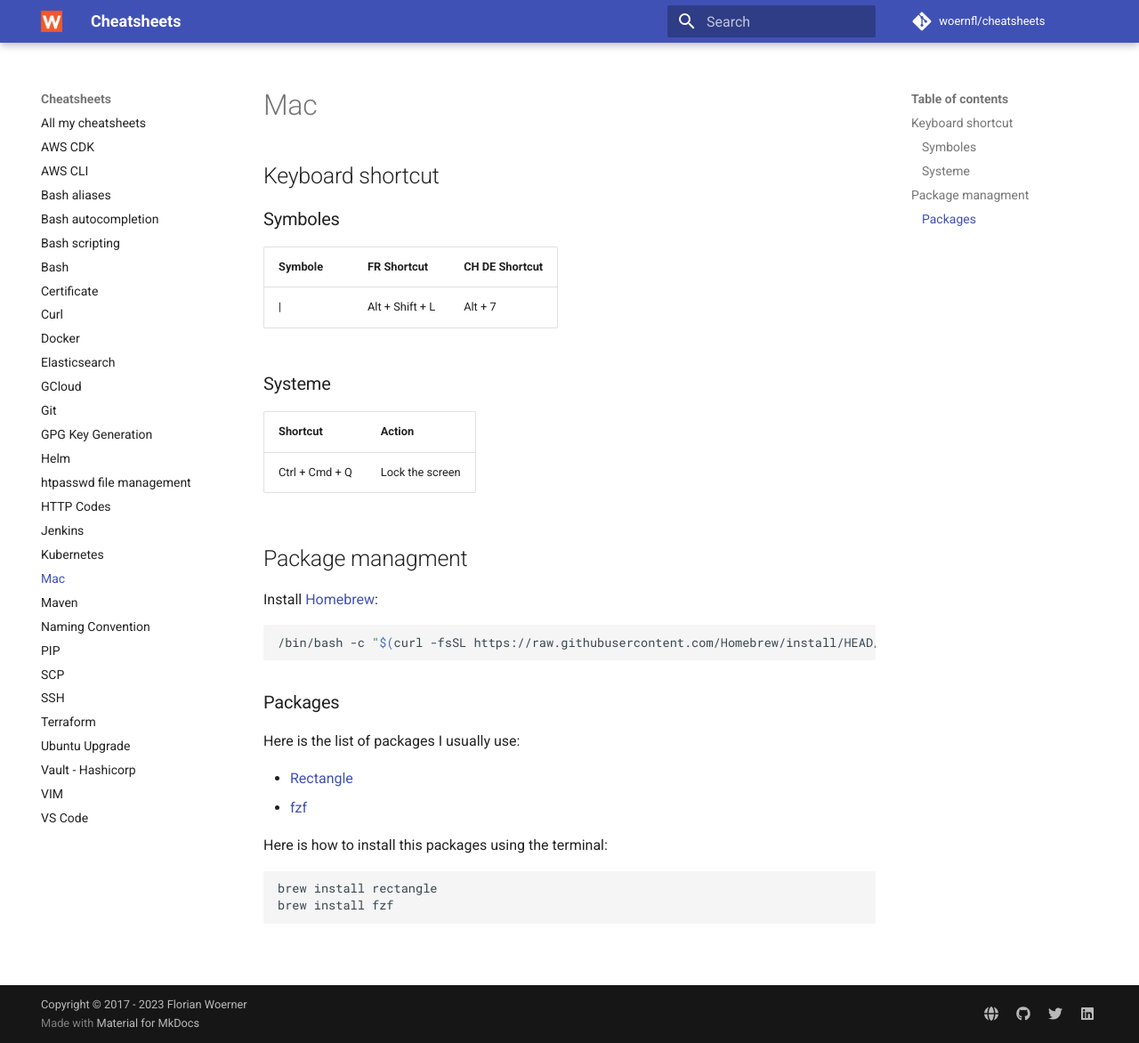
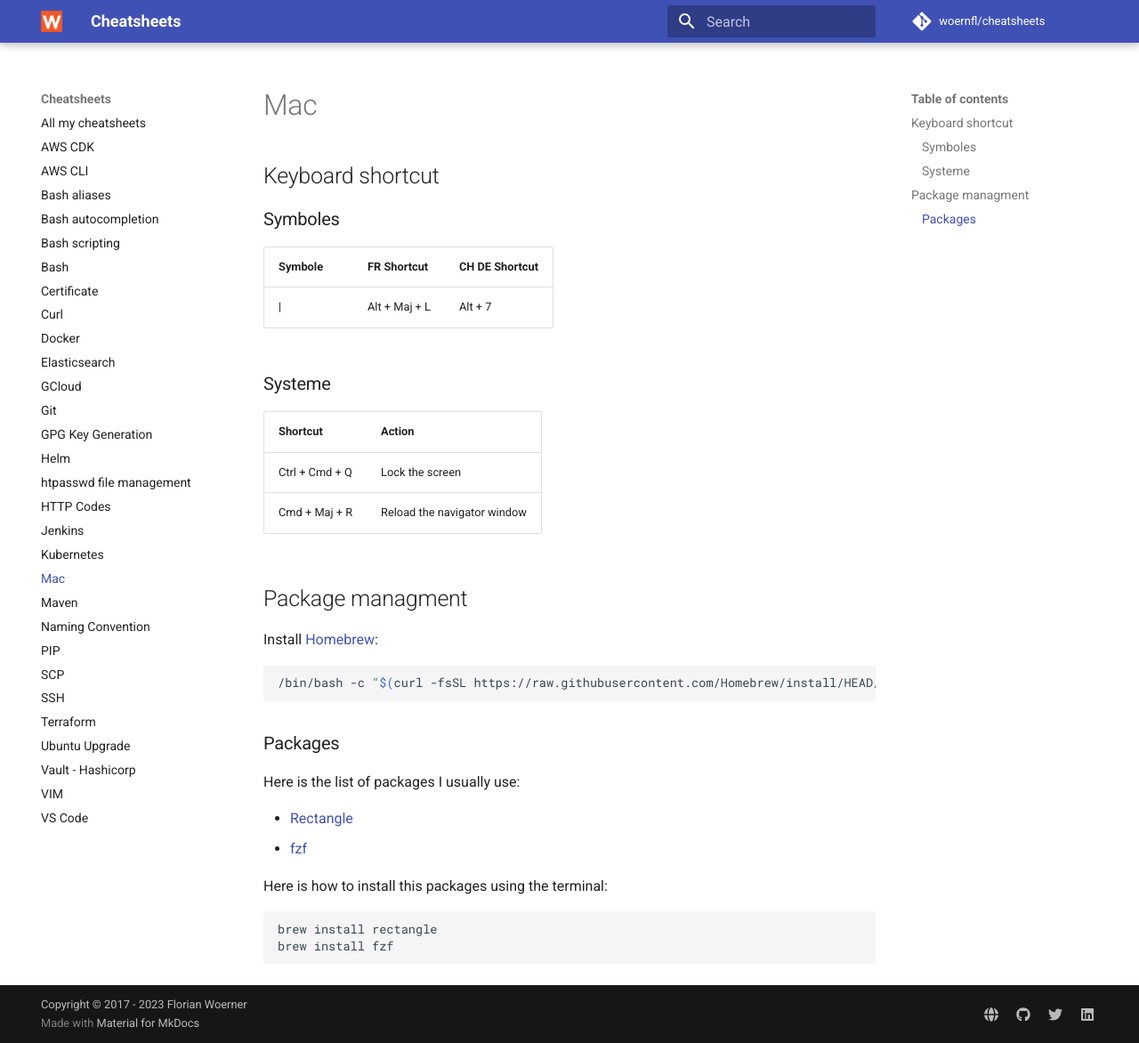
Before and after one commit to woernfl/cheatsheets, an MkDocs documentation site: the page built from docs/mac.md, in a window 1280 px wide and 1172 px high. Shown: the whole window at 89% size. Built offline with MkDocs 1.6.1 and Material for MkDocs 9.7.7, drawn with Linux system fonts in a browser that asks for light colours; comment, search, counter and statistics services are not loaded.

Commit message:
Update mac.md

```diff
--- a/docs/mac.md
+++ b/docs/mac.md
@@ -6,13 +6,14 @@
 
 Symbole | FR Shortcut     | CH DE Shortcut
 ------- | --------------- | -----------
-\|      | Alt + Shift + L | Alt + 7
+\|      | Alt + Maj + L | Alt + 7
 
 ### Systeme
 
 Shortcut      | Action
 ------------- | -------------
 Ctrl + Cmd + Q| Lock the screen
+Cmd + Maj + R | Reload the navigator window
 
 ## Package managment
 
```
